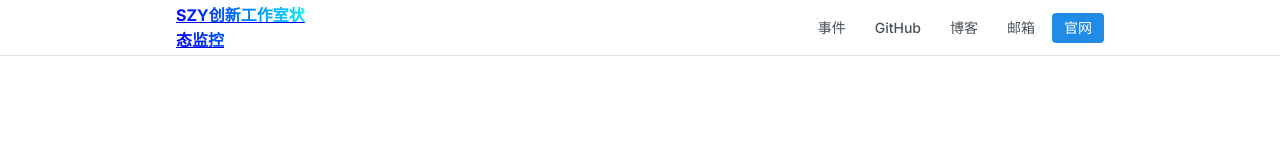
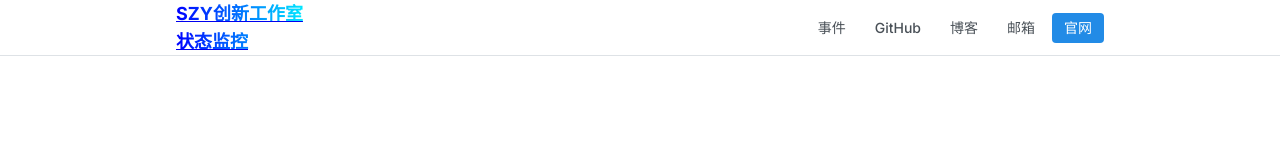
Before and after one commit to SZYInnovationStudio/SZYSTUDIOUPTIMEFLARE, a Next.js app: page / in a window 1280 px wide. Shown: the top 157 px of the page. Built offline with nearby package versions, Linux system fonts and the light colour scheme.

Commit message:
Update Header component for fixed width styling
Refactor Header component styles for fixed width and font size.

```diff
--- a/components/Header.tsx
+++ b/components/Header.tsx
@@ -1,5 +1,5 @@
 import React from 'react';
-import { Container, Group, Image } from '@mantine/core'; // 移除无用的 useMantineTheme
+import { Container, Group, Image } from '@mantine/core';
 import classes from '@/styles/Header.module.css';
 import { pageConfig } from '@/uptime.config';
 import { PageConfigLink } from '@/types/config';
@@ -29,23 +29,19 @@ export default function Header({ style }: { style?: React.CSSProperties }) {
             href={window.location.pathname == '/' ? 'https://www.szystudio.cn' : '/'}
             target={window.location.pathname == '/' ? '_blank' : undefined}
           >
-            {/* 核心修复：用原生媒体查询替代 Mantine theme.fn */}
+            {/* 极简修复：仅用固定宽度，无响应式 */}
             <div
               style={{
                 height: 56,
-                width: 140, // 移动端基础宽度
+                width: 140, // 固定宽度，也可设为 190
                 display: 'flex',
                 alignItems: 'center',
                 justifyContent: 'center',
-                fontSize: 'xl',
+                fontSize: '18px', // 替换 xl 为具体像素值
                 fontWeight: 700,
                 background: 'linear-gradient(90deg, blue, cyan)',
                 WebkitBackgroundClip: 'text',
                 WebkitTextFillColor: 'transparent',
-                // 原生 CSS 媒体查询（匹配 Mantine sm 断点 640px）
-                '@media (min-width: 640px)': {
-                  width: 190, // 大屏宽度
-                },
               }}
             >
               SZY创新工作室状态监控
```
